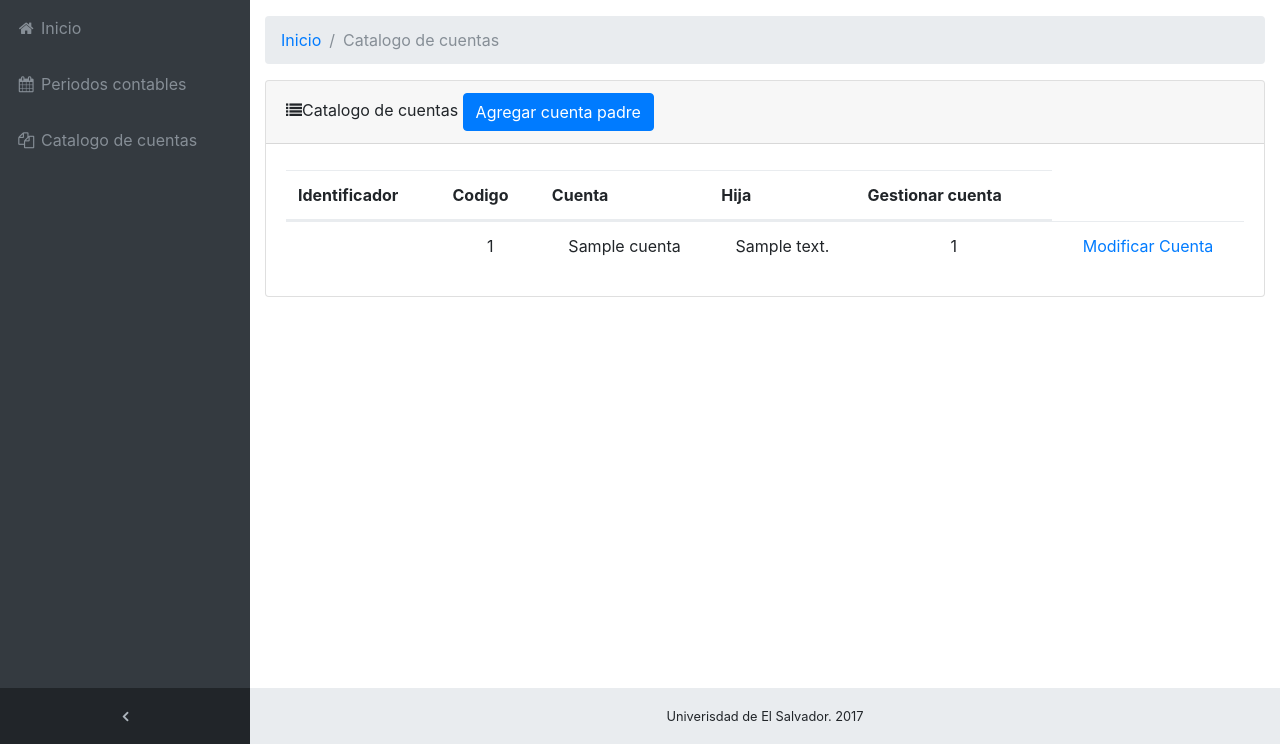
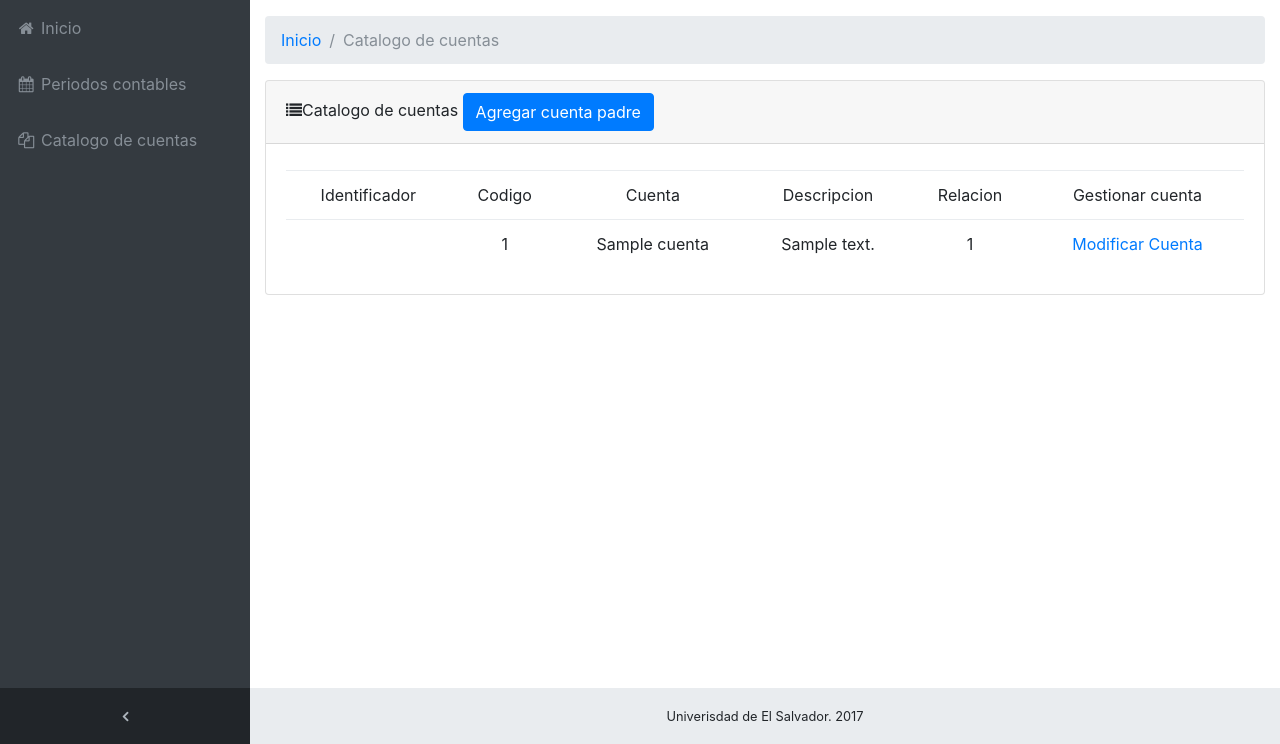
Before and after one commit to Mego1596/ProyectoSic, a Django app: page /catalogo/ in a window 1280 px wide. Shown: the part 56-800 px from the top of the page. Run offline with Django 3.2, Linux system fonts and the light colour scheme; a user stored in the database is signed in; tables that the repository leaves empty hold one stand-in row (values such as "Sample post"); some libraries are stand-ins or nearby versions.

Commit message:
Agregada Descripcion a tabla de Catalogo de Cuentas

```diff
--- a/contables/templates/contables/catalogoCuentas.html
+++ b/contables/templates/contables/catalogoCuentas.html
@@ -95,11 +95,12 @@
             <table class="table" id="dataTable" width="100%" cellspacing="0">
               <thead>
                 <tr>
-                  <th>Identificador </th>
-                  <th>Codigo</th>
-                  <th>Cuenta</th>
-                  <th>Hija</th>
-                  <th>Gestionar cuenta</th>
+                  <td align="center">Identificador </td>
+                  <td align="center">Codigo</td>
+                  <td align="center">Cuenta</td>
+                  <td align="center">Descripcion</td>
+                  <td align="center">Relacion</td>
+                  <td align="center">Gestionar cuenta</td>
                 </tr>
               </thead>
               <tbody>
```
